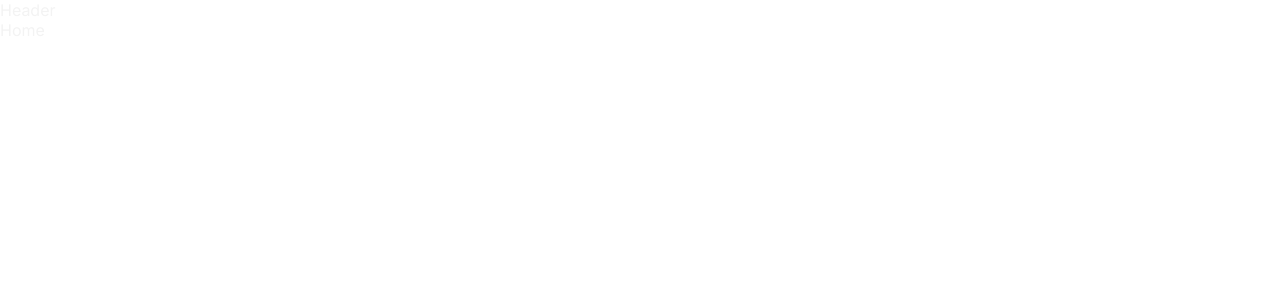
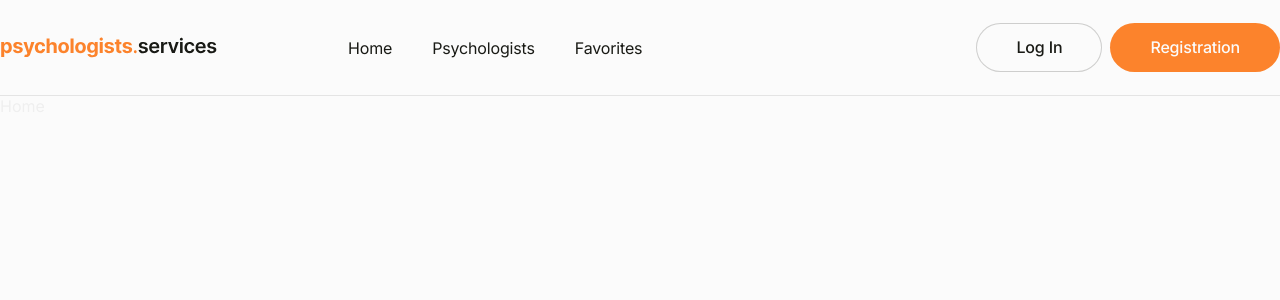
Before and after one commit to ConstantineKobushka/mental-health, a React (Vite) app: page / in a window 1280 px wide. Shown: the top 300 px of the page. Built offline with nearby package versions, Linux system fonts and the light colour scheme.

Commit message:
add header component

```diff
--- a/src/components/Header/Header.jsx
+++ b/src/components/Header/Header.jsx
@@ -1,7 +1,32 @@
+import { Link, NavLink } from 'react-router-dom';
+
 import css from './Header.module.css';
 
 const Header = () => {
-  return <div>Header</div>;
+  return (
+    <header className={css.header}>
+      <nav className={css.nav}>
+        <Link className={css.logo} to='/'>
+          <img src='/logo/logo.svg' alt='Logo' />
+        </Link>
+        <div className={css.menu}>
+          <NavLink className={css.menuLink} to='/'>
+            Home
+          </NavLink>
+          <NavLink className={css.menuLink} to='/psychologists'>
+            Psychologists
+          </NavLink>
+          <NavLink className={css.menuLink} to='/favorites'>
+            Favorites
+          </NavLink>
+        </div>
+      </nav>
+      <div className={css.auth}>
+        <button className={css.logIn}>Log In</button>
+        <button className={css.logUp}>Registration</button>
+      </div>
+    </header>
+  );
 };
 
 export default Header;
--- a/src/components/Header/Header.module.css
+++ b/src/components/Header/Header.module.css
@@ -0,0 +1,56 @@
+.header {
+  display: flex;
+  justify-content: space-between;
+  align-items: center;
+  height: 96px;
+  border-bottom: 1px solid rgba(25, 26, 21, 0.1);
+}
+.nav {
+  display: flex;
+  align-items: center;
+  gap: 130px;
+}
+.logo {
+  padding: 15px 0;
+}
+.menu {
+  display: flex;
+  gap: 40px;
+}
+.menuLink {
+  letter-spacing: -0.16px;
+  color: var(--black);
+  padding: 15px 0;
+}
+.auth {
+  display: flex;
+  gap: 8px;
+}
+.logIn {
+  font-weight: 500;
+  letter-spacing: -0.16px;
+  color: var(--black);
+  background-color: var(--white);
+  padding: 14px 39px;
+  border-radius: 30px;
+  border: 1px solid rgba(25, 26, 21, 0.2);
+  transition: border-color 250ms cubic-bezier(0.4, 0, 0.2, 1);
+}
+.logIn:hover,
+.logIn:focus {
+  border: 1px solid var(--orange-hover);
+}
+.logUp {
+  font-weight: 500;
+  letter-spacing: -0.16px;
+  color: var(--white);
+  padding: 14px 40px;
+  border: none;
+  border-radius: 30px;
+  background-color: var(--orange);
+  transition: background-color 250ms cubic-bezier(0.4, 0, 0.2, 1);
+}
+.logUp:hover,
+.logUp:focus {
+  background-color: var(--orange-hover);
+}
--- a/src/index.css
+++ b/src/index.css
@@ -1,4 +1,5 @@
 :root {
+  --white: #fbfbfb;
   --black: #191a15;
   --light-gray: rgba(25, 26, 21, 0.05);
   --green: #38cd3e;
@@ -22,6 +23,7 @@ body {
   font-weight: 400;
   line-height: 20px; /* 125% */
   color: var(--light-gray);
+  background-color: var(--white);
 }
 
 h1,
```
Also changed, not shown: public/logo/logo.svg (added).
